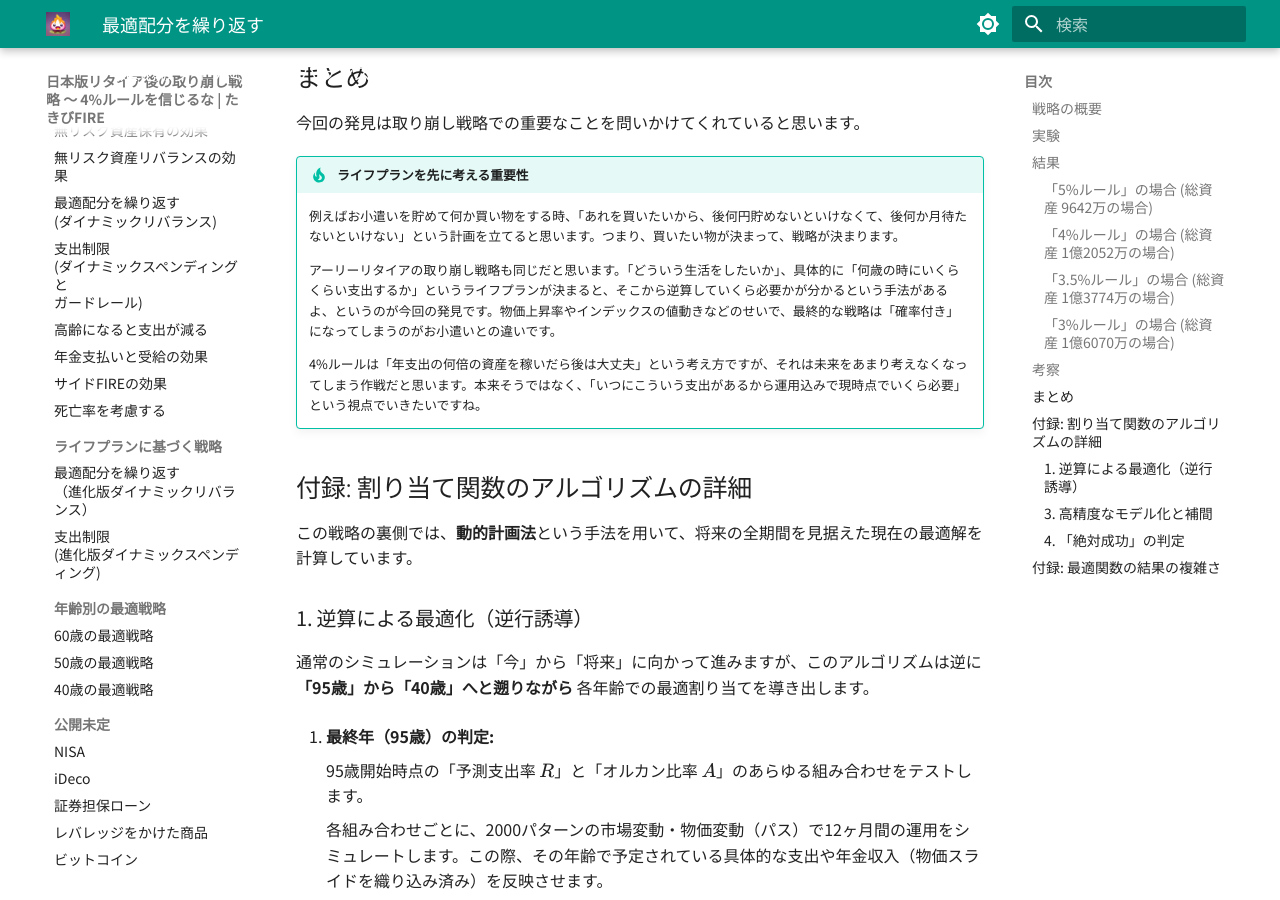
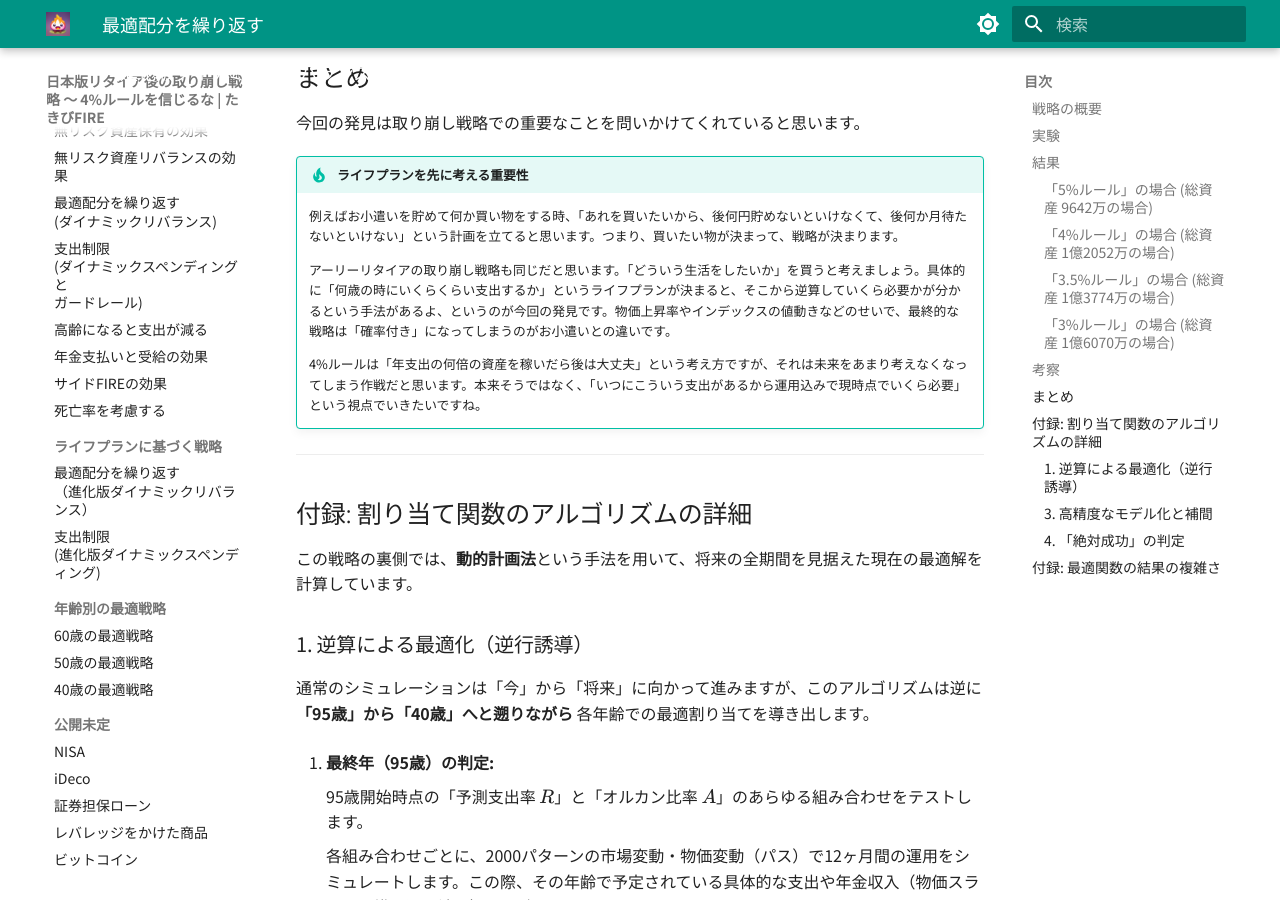
Before and after one commit to TakibiFire/JapaneseTrinityStudy, an MkDocs documentation site: the page built from docs/spend_aware_dynamic_rebalance.md, in a window 1280 px wide and 900 px high, scrolled down 6251 px. Built offline with MkDocs 1.6.1 and Material for MkDocs 9.7.7, drawn with Linux system fonts in a browser that asks for light colours.

Commit message:
reworded docs/spend_aware_dynamic_rebalance.md a little

```diff
--- a/docs/spend_aware_dynamic_rebalance.md
+++ b/docs/spend_aware_dynamic_rebalance.md
@@ -144,9 +144,11 @@ $$N\text{歳開始時のオルカンの比率の最適割り当て} = A(\text{
 
     例えばお小遣いを貯めて何か買い物をする時、「あれを買いたいから、後何円貯めないといけなくて、後何か月待たないといけない」という計画を立てると思います。つまり、買いたい物が決まって、戦略が決まります。
 
-    アーリーリタイアの取り崩し戦略も同じだと思います。「どういう生活をしたいか」、具体的に「何歳の時にいくらくらい支出するか」というライフプランが決まると、そこから逆算していくら必要かが分かるという手法があるよ、というのが今回の発見です。物価上昇率やインデックスの値動きなどのせいで、最終的な戦略は「確率付き」になってしまうのがお小遣いとの違いです。
+    アーリーリタイアの取り崩し戦略も同じだと思います。「どういう生活をしたいか」を買うと考えましょう。具体的に「何歳の時にいくらくらい支出するか」というライフプランが決まると、そこから逆算していくら必要かが分かるという手法があるよ、というのが今回の発見です。物価上昇率やインデックスの値動きなどのせいで、最終的な戦略は「確率付き」になってしまうのがお小遣いとの違いです。
 
     4%ルールは「年支出の何倍の資産を稼いだら後は大丈夫」という考え方ですが、それは未来をあまり考えなくなってしまう作戦だと思います。本来そうではなく、「いつにこういう支出があるから運用込みで現時点でいくら必要」という視点でいきたいですね。
+
+---
 
 ## 付録: 割り当て関数のアルゴリズムの詳細
 
```
